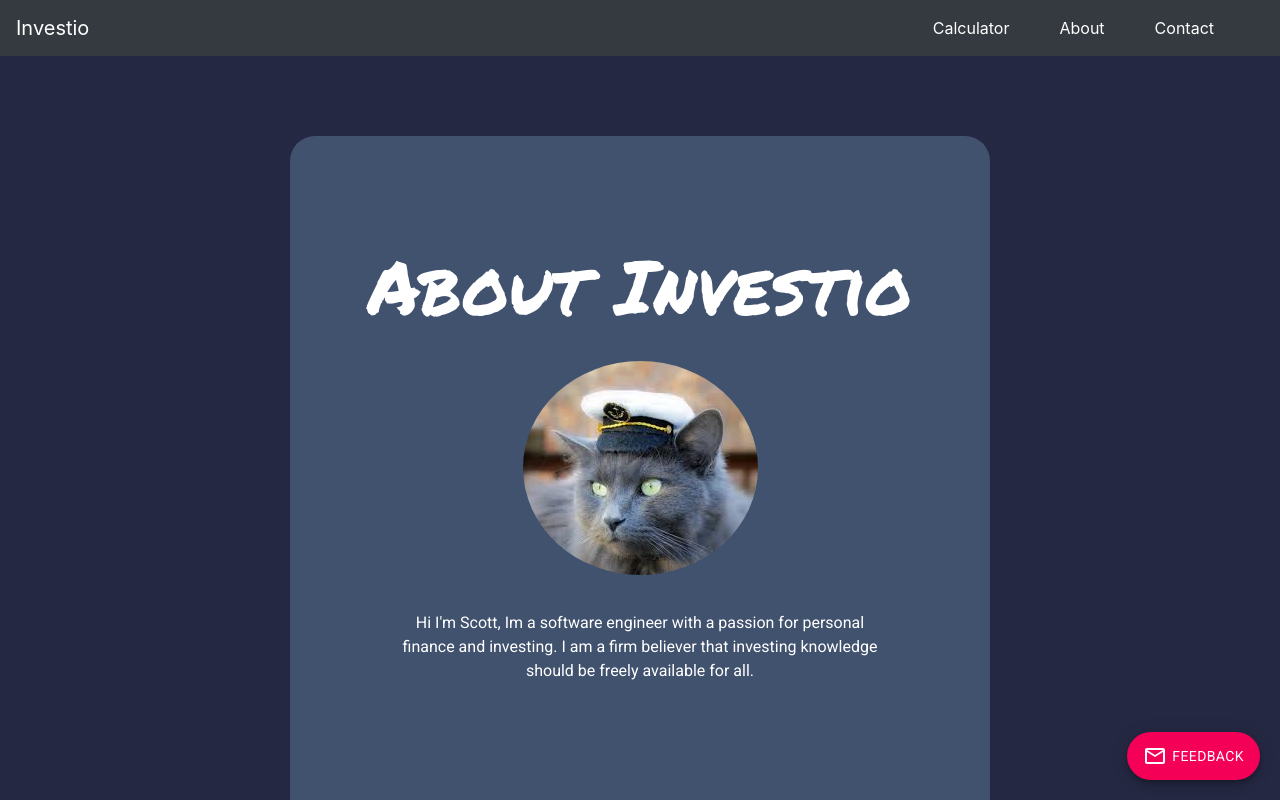
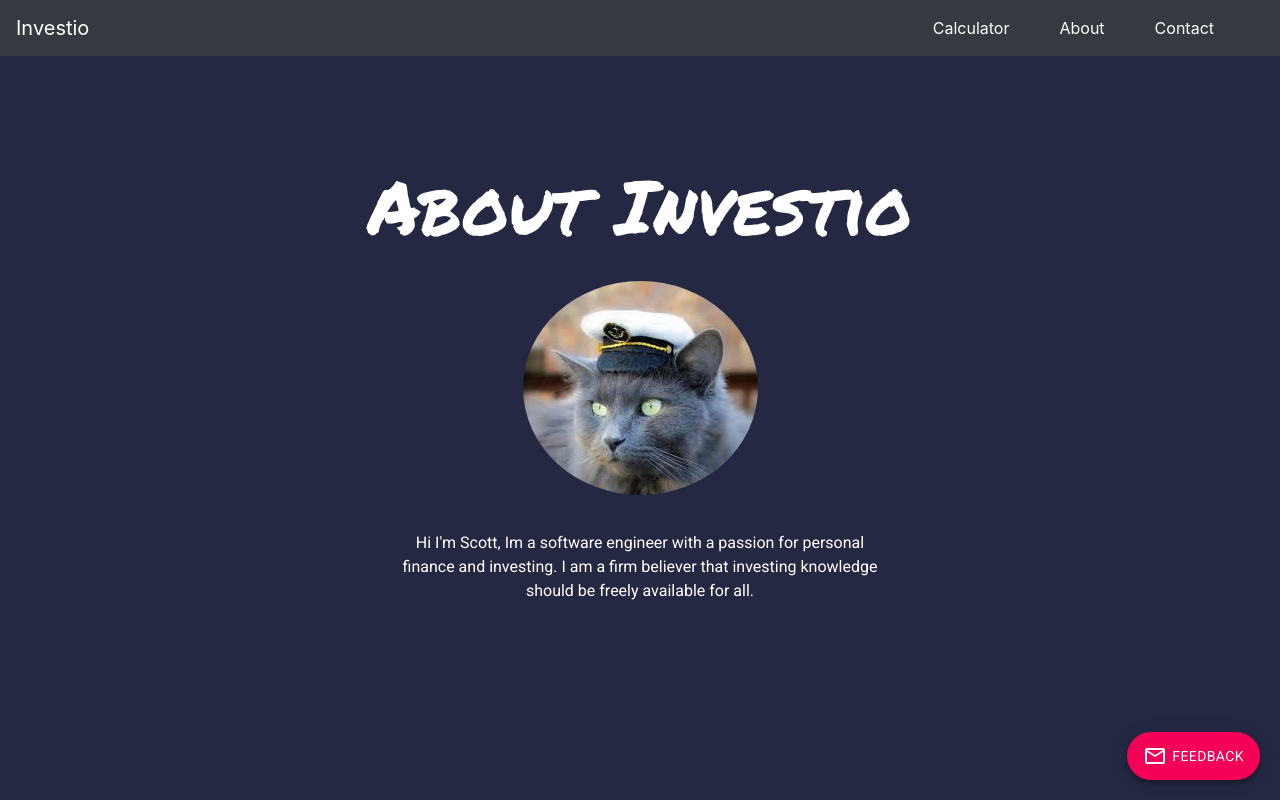
Before and after one commit to scottgibson21/investment-calculator, a React (Create React App) app: page /about in a window 1280 px wide. Shown: the top 800 px of the page. Built offline with nearby package versions, Linux system fonts and the light colour scheme.

Commit message:
feat: remove about background

```diff
--- a/src/components/About.js
+++ b/src/components/About.js
@@ -35,13 +35,10 @@ function About() {
 
 const styles = {
   container: {
-    marginTop: 80,
     justifyContent: "center",
     alignItems: "center",
     border: "none",
     width: 700,
-    borderRadius: 25,
-    backgroundColor: "#41526e",
     color: "#FFFFFF",
   },
   aboutHeader: {
```
